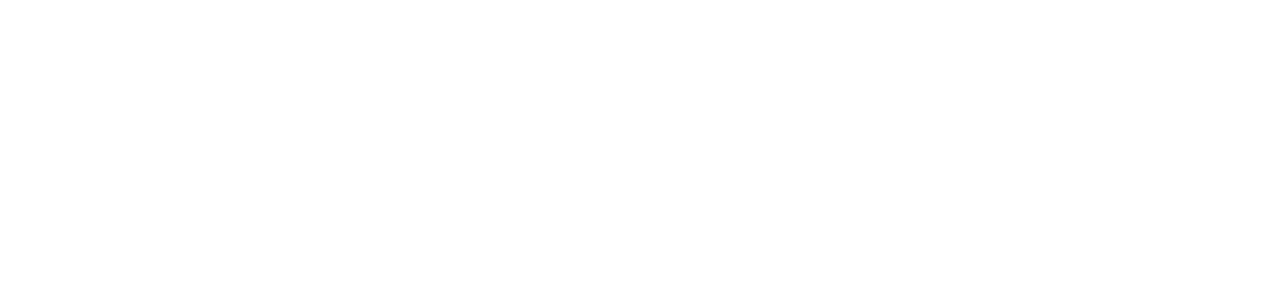
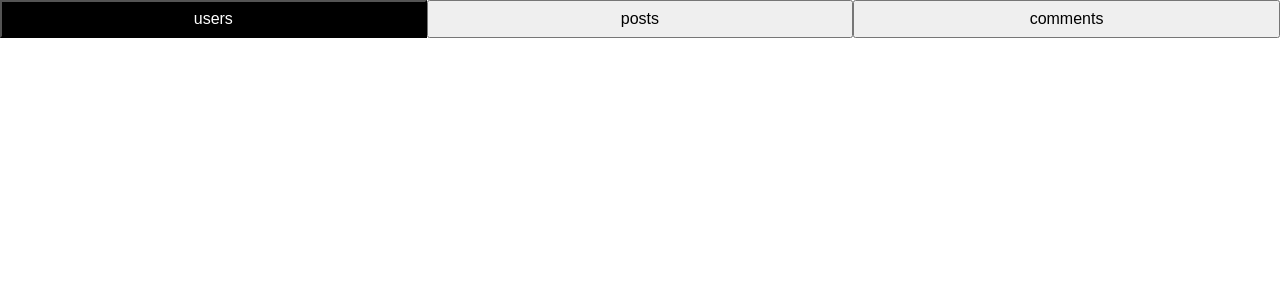
Before and after one commit to web2cap/react_for_begginers_15, a React (Create React App) app: page / in a window 1280 px wide. Shown: the top 300 px of the page. Built offline with nearby package versions, Linux system fonts and the light colour scheme.

Commit message:
top menu

```diff
--- a/src/App.js
+++ b/src/App.js
@@ -1,8 +1,15 @@
-
+import { useState } from 'react';
+import TopMenu from './TopMenu';
 
 function App() {
+  const [part, setPart] = useState('users')
+
   return (
     <div>
+      <TopMenu
+        part={part}
+        setPart={setPart}
+      />
     </div>
   );
 }
--- /dev/null
+++ b/src/TopMenu.js
@@ -0,0 +1,26 @@
+const TopMenu = ({ part, setPart }) => {
+    return (
+        <form onSubmit={(e) => e.preventDefault()}>
+            <button
+                className={part === 'users' ? 'selected' : ''}
+                onClick={(e) => setPart('users')}
+            >
+                users
+            </button>
+            <button
+                className={part === 'posts' ? 'selected' : ''}
+                onClick={(e) => setPart('posts')}
+            >
+                posts
+            </button>
+            <button
+                className={part === 'comments' ? 'selected' : ''}
+                onClick={(e) => setPart('comments')}
+            >
+                comments
+            </button>
+        </form>
+    )
+}
+
+export default TopMenu
--- a/src/index.css
+++ b/src/index.css
@@ -11,3 +11,19 @@
   font-family: source-code-pro, Menlo, Monaco, Consolas, 'Courier New',
     monospace;
 }
+
+form {
+  width: 100%;
+  position: fixed;
+}
+
+button {
+  width: 33.33%;
+  padding: 0.5rem;
+  font-size: 1rem;
+}
+
+button.selected {
+  background-color: #000;
+  color: #fff;
+}
```
Also changed, not shown: src/Comments.js (added, +9 -0 lines), src/Posts.js (added, +9 -0 lines), src/Users.js (added, +9 -0 lines).
